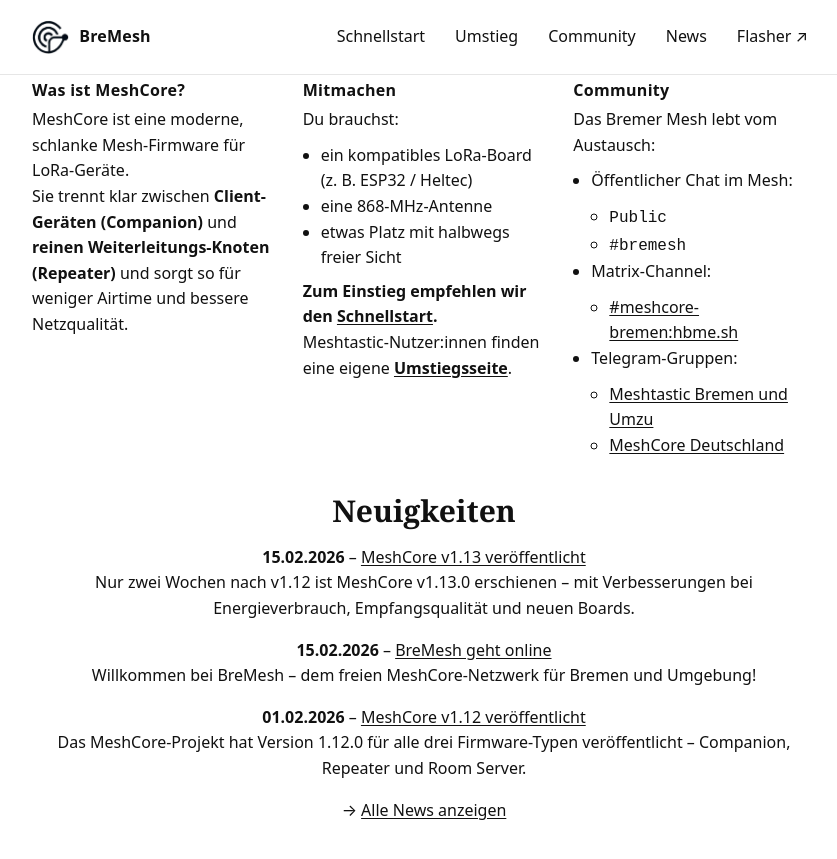
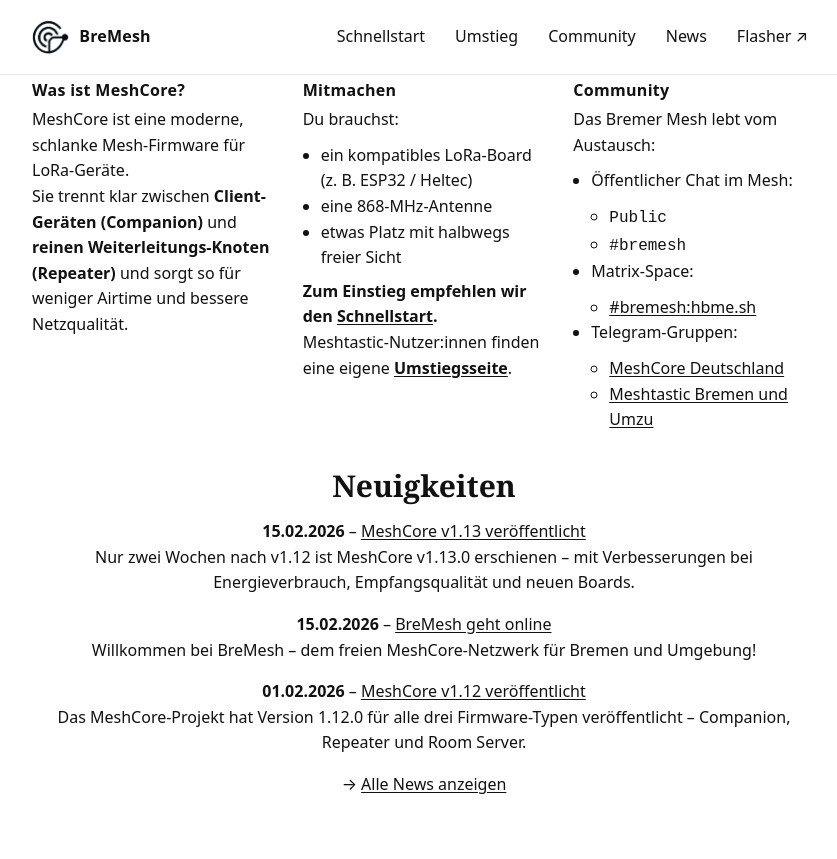
Before and after one commit to NordCen/BreMeshPeople, a Jekyll site: the page built from index.md, in a window 1280 px wide and 900 px high, scrolled down 600 px. Shown: the top 859 px of the window, without its empty margins (216-1053 px from the left). Built offline with Jekyll 4.4.1, drawn with Linux system fonts in a browser that asks for light colours.

Commit message:
Reorder RePeter entries for improved clarity and update Matrix channel reference

```diff
--- a/index.md
+++ b/index.md
@@ -52,11 +52,12 @@
 - Öffentlicher Chat im Mesh:
   - `Public`
   - `#bremesh`
-- Matrix-Channel:
-  - [#meshcore-bremen:hbme.sh](https://matrix.to/#/%23meshcore-bremen:hbme.sh)
+- Matrix-Space:
+  - [#bremesh:hbme.sh](https://matrix.to/#/%23bremesh:hbme.sh)
 - Telegram-Gruppen:
+  - [MeshCore Deutschland](https://t.me/meshcorede)
   - [Meshtastic Bremen und Umzu](https://t.me/meshhbuz)
-  - [MeshCore Deutschland](https://t.me/meshcorede)
+
 
 </div>
 
```
Also changed, not shown: community-builds.md (+1 -1 lines), community.md (+2 -2 lines).
